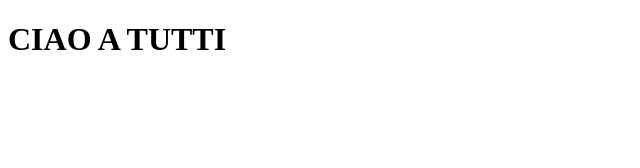
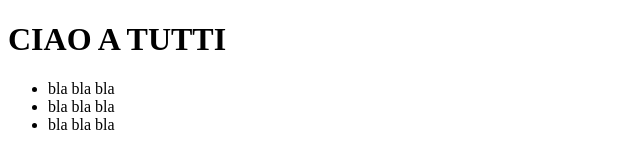
Before and after one commit to acolombo09/git-demo, a plain HTML site: page index.html in a window 1280 px wide. Shown: the whole page, without its empty margins (0-640 px from the left). Drawn offline with Linux system fonts and the light colour scheme.

Commit message:
aggiunta ul

```diff
--- a/index.html
+++ b/index.html
@@ -8,5 +8,10 @@
 </head>
 <body>
     <h1>CIAO A TUTTI</h1>
+    <ul>
+        <li>bla bla bla</li>
+        <li>bla bla bla</li>
+        <li>bla bla bla</li>
+    </ul>
 </body>
 </html>
```
